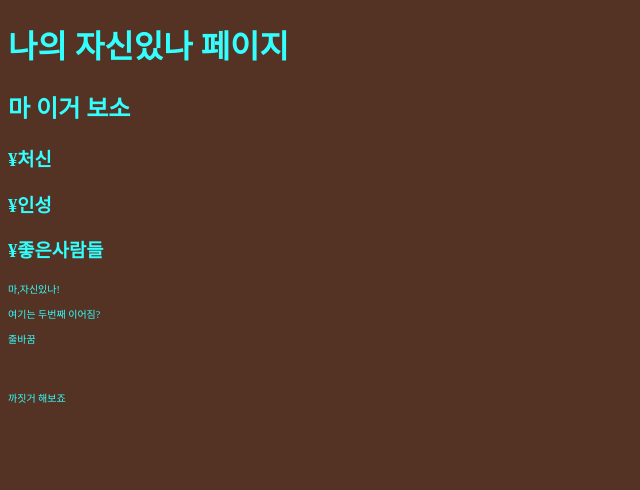
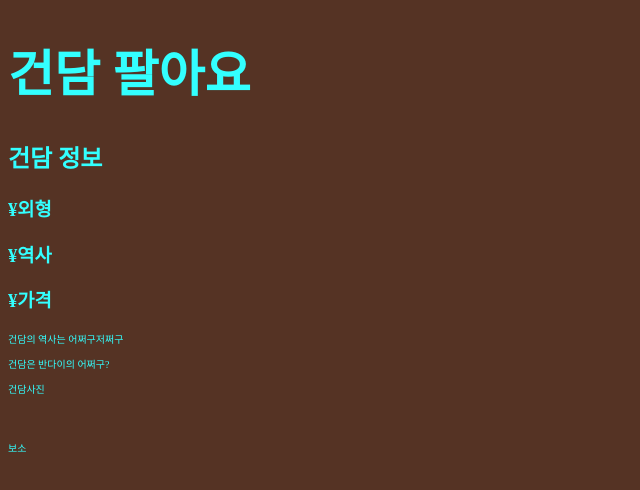
Before and after one commit to jeasue/24-mktg-hommie, a plain HTML site: page index.html in a window 1280 px wide. Shown: the whole page, without its empty margins (0-640 px from the left). Drawn offline with Linux system fonts and the light colour scheme.

Commit message:
3주차 질문 ㅎㅎ

```diff
--- a/index.html
+++ b/index.html
@@ -13,6 +13,7 @@
     <meta property="og:image" content="https://images.pexels.com/photos/18584297/pexels-photo-18584297.jpeg?auto=compress&cs=tinysrgb&w=600">
     <link href="./style.css" rel="stylesheet" type="text/css">
     <style>
+      h1{font-size: 50px;}
       p{font-size: 10px;}
     </style>
     <script>
@@ -23,14 +24,13 @@
   </head>
   <!-- body: 사용자에게 보여지는 공간 -->
   <body>
-   <h1>나의 자신있나 페이지</h1>
-   <h2>마 이거 보소</h2>
-    <h3>¥처신</h3>
-    <h3>¥인성</h3>
-    <h3>¥좋은사람들</h3>
-   <p>마,자신있나!</p>
-   <p>여기는 두번째
-   이어짐?</p>
-    <p>줄바꿈</br></br></br></br></br><!--스타일의 영역이라 이래 쓰면 안됨-->까짓거 해보죠</p>
+   <h1>건담 팔아요</h1>
+   <h2>건담 정보</h2>
+    <h3>¥외형</h3>
+    <h3>¥역사</h3>
+    <h3>¥가격</h3>
+   <p>건담의 역사는 어쩌구저쩌구</p>
+   <p>건담은 반다이의 어쩌구?</p>
+    <p>건담사진</br></br></br></br></br><!--스타일의 영역이라 이래 쓰면 안됨-->보소</p>
  </body>
 </html>
```
